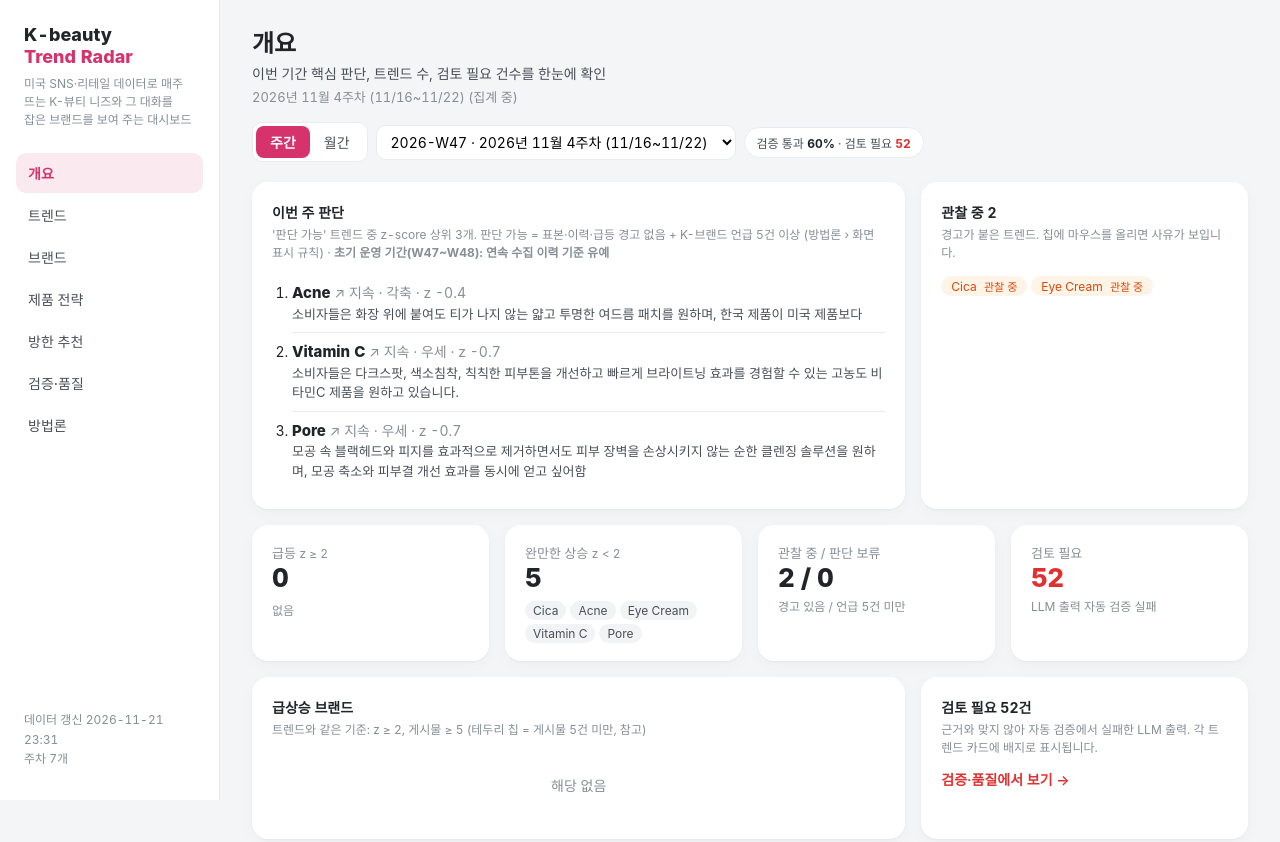
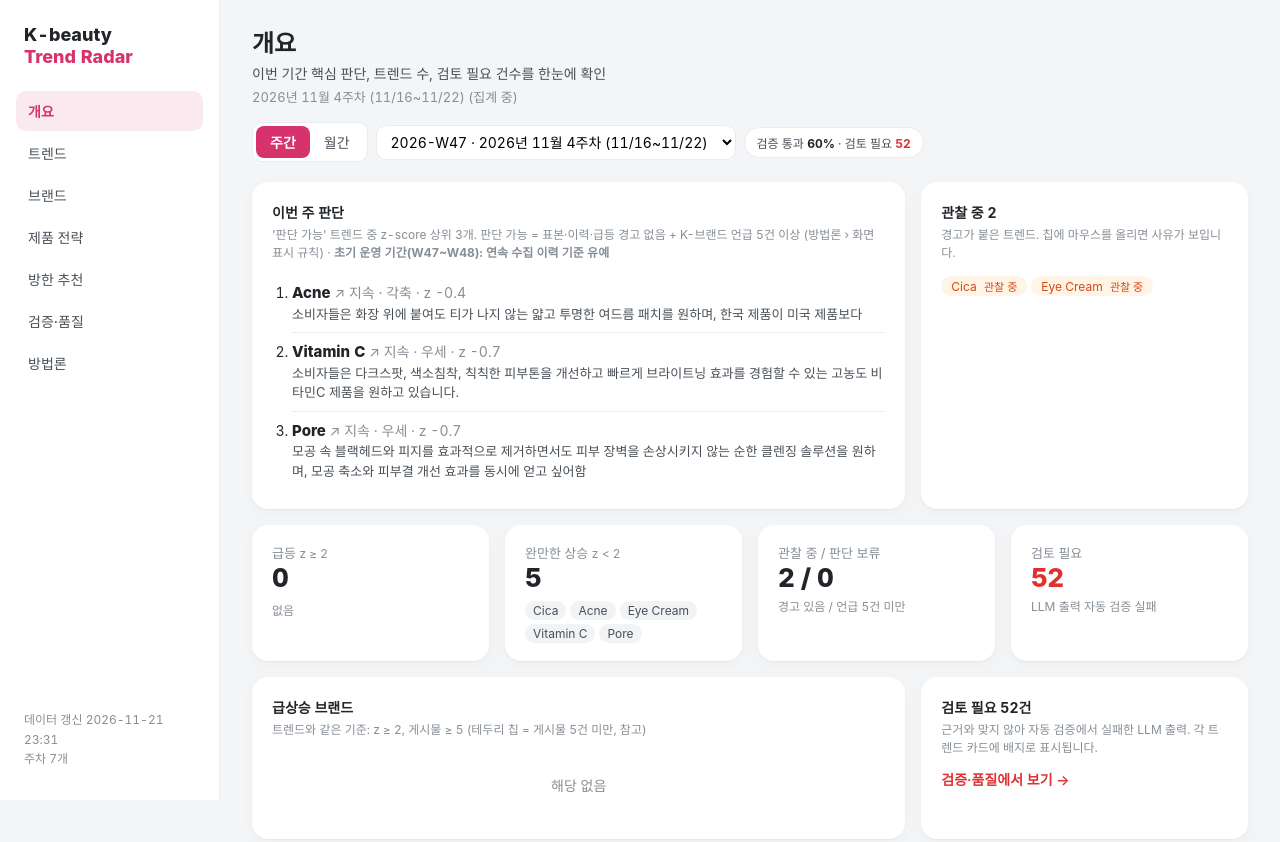
Before and after one commit to eugenee726/K-beauty-agent-intelligence-Agent-, a plain HTML site: page docs/index.html in a window 1280 px wide. Shown: the top 842 px of the page. Drawn offline with nearby package versions, Linux system fonts and the light colour scheme; a web font is replaced by a local one.

Commit message:
Dashboard: remove the sidebar description

```diff
--- a/dashboard/style.css
+++ b/dashboard/style.css
@@ -259,6 +259,3 @@ details.card summary { cursor: pointer; }
 .q3 .mon { grid-column: 2 / 4; }
 
 .page-desc { color: var(--ink-2); font-size: 14px; margin-top: 4px; }
-
-.brand-desc { font-size: 12px; font-weight: 400; word-break: keep-all; color: var(--muted); line-height: 1.5; margin-top: 8px; }
-@media (max-width: 900px) { .brand-desc { display: none; } }
--- a/docs/index.html
+++ b/docs/index.html
@@ -12,7 +12,7 @@
 <body>
 <div class="app">
   <aside class="side">
-    <div class="brand">K-beauty<br><span>Trend Radar</span><p class="brand-desc">미국 SNS·리테일 데이터로 매주 뜨는 K-뷰티 니즈와 그 대화를 잡은 브랜드를 보여 주는 대시보드</p></div>
+    <div class="brand">K-beauty<br><span>Trend Radar</span></div>
     <nav id="nav">
       <a data-page="overview" data-track="tab_view">개요</a>
       <a data-page="trends" data-track="tab_view">트렌드</a>
--- a/docs/style.css
+++ b/docs/style.css
@@ -259,6 +259,3 @@ details.card summary { cursor: pointer; }
 .q3 .mon { grid-column: 2 / 4; }
 
 .page-desc { color: var(--ink-2); font-size: 14px; margin-top: 4px; }
-
-.brand-desc { font-size: 12px; font-weight: 400; word-break: keep-all; color: var(--muted); line-height: 1.5; margin-top: 8px; }
-@media (max-width: 900px) { .brand-desc { display: none; } }
```
Also changed, not shown: dashboard/index.html (+1 -1 lines).
